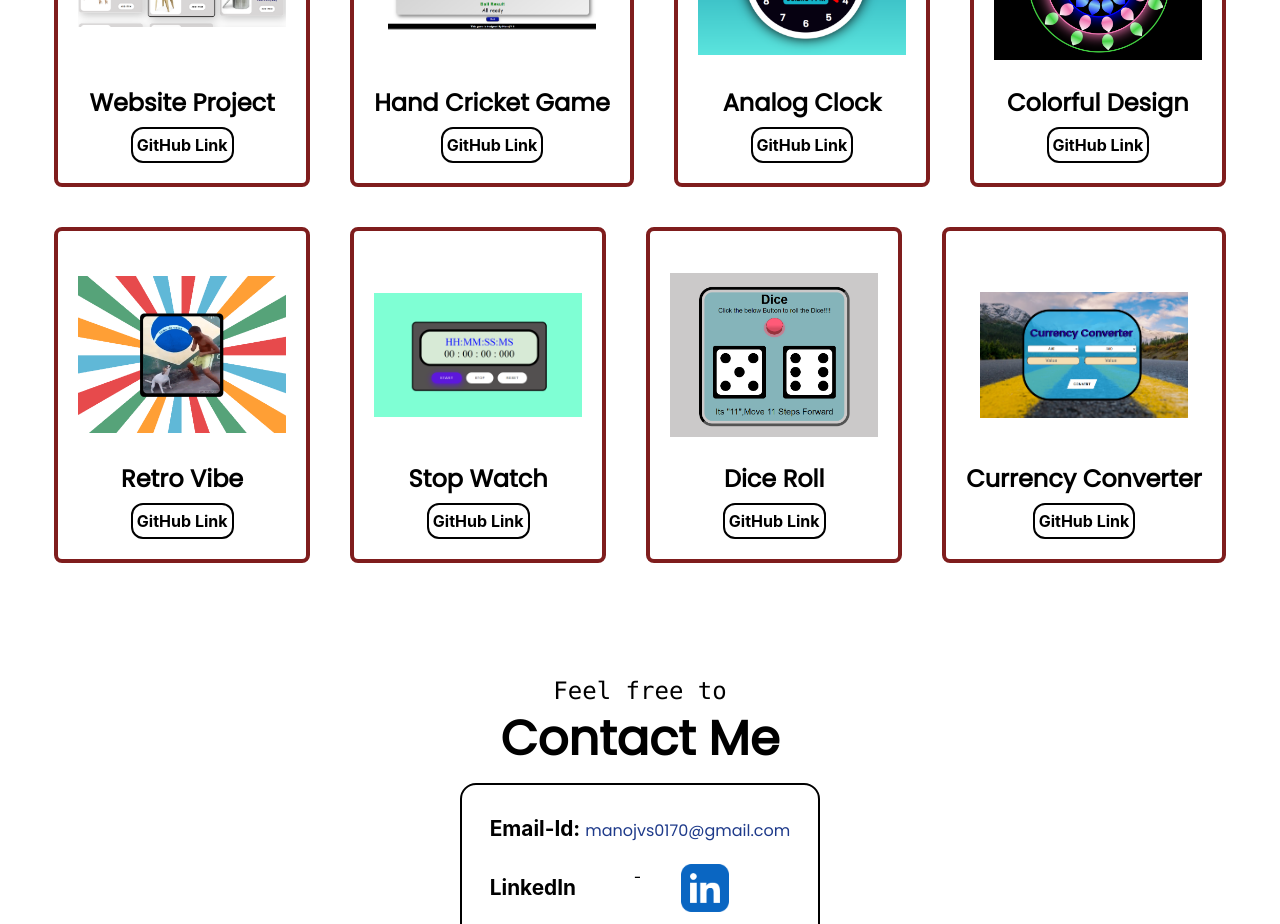
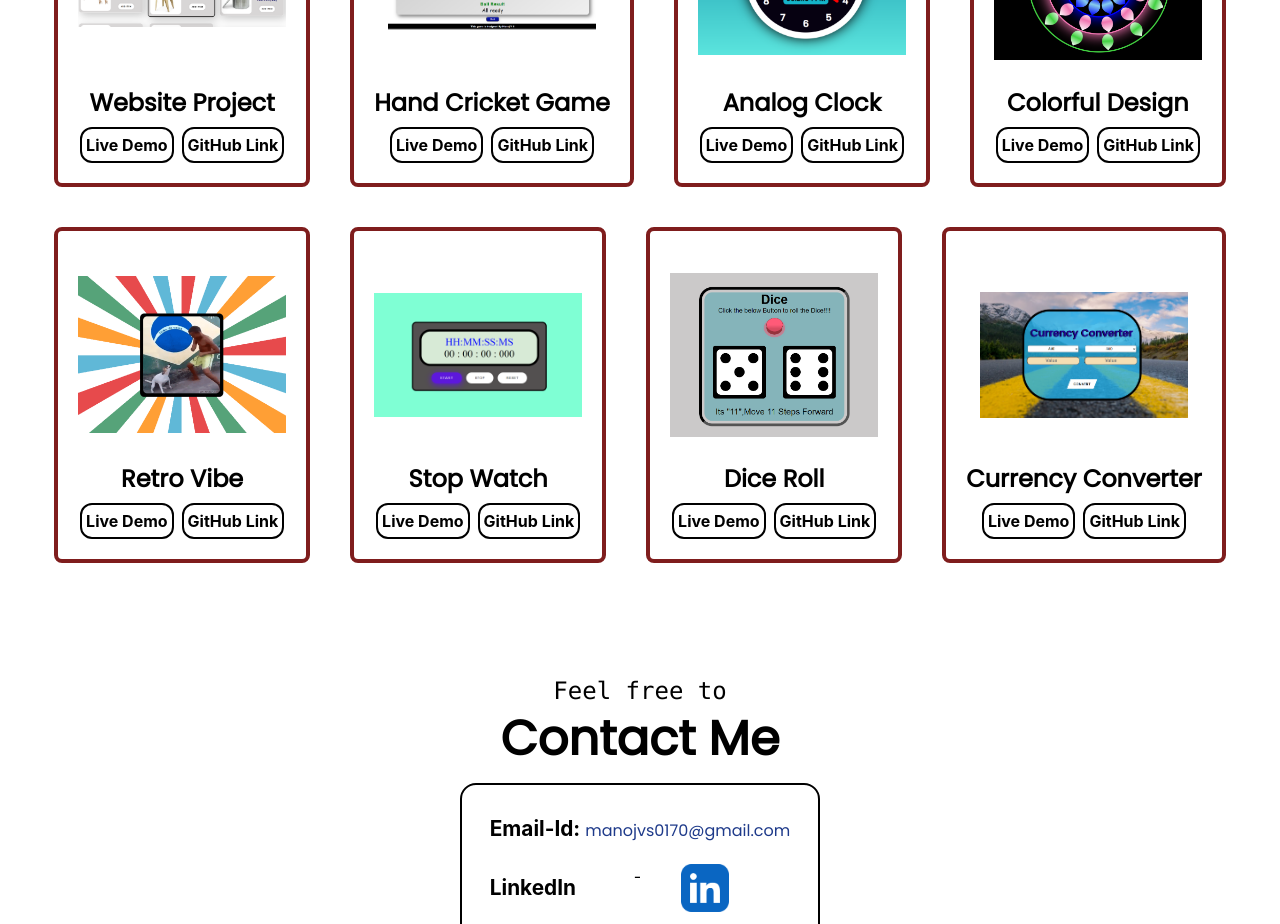
Before and after one commit to manojvs17/portfolio, a React (Create React App) app: page / in a window 1280 px wide. Shown: the part 2180-3104 px from the top of the page. Built offline with nearby package versions, Linux system fonts and the light colour scheme.

Commit message:
added live links

```diff
--- a/src/components/Projects/CardList.js
+++ b/src/components/Projects/CardList.js
@@ -15,49 +15,49 @@ const CardList = () => {
         {
           title: 'Website Project',
           imageSrc: website,
-          live:'',
+          live:'https://mnj-table-website.netlify.app/',
           github:'https://github.com/manojvs17/website-project.git'
         },
         {
             title: 'Hand Cricket Game',
             imageSrc: handcricket,
-            live:'',
+            live:'https://mnj-hand-cricket.netlify.app/',
             github:'https://github.com/manojvs17/hand-cricket.git'
           },
           {
             title: 'Analog Clock',
             imageSrc: analog,
-            live:'',
+            live:'https://mnj-analog-clock.netlify.app/',
             github:'https://github.com/manojvs17/analog-clock.git'
           },
           {
             title: 'Colorful Design',
             imageSrc: design,
-            live:'',
+            live:'https://mnj-design-1.netlify.app/',
             github:'https://github.com/manojvs17/circle-design.git'
           },
           {
             title: 'Retro Vibe',
             imageSrc: retro,
-            live:'',
+            live:'https://mnj-retro-vibe.netlify.app/',
             github:'https://github.com/manojvs17/retro-vibe.git'
           },
           {
             title: 'Stop Watch',
             imageSrc: stopwatch,
-            live:'',
+            live:'https://mnj-stop-watch.netlify.app/',
             github:'https://github.com/manojvs17/Stop-Watch.git'
           },
           {
             title: 'Dice Roll',
             imageSrc: dice,
-            live:'',
+            live:'https://mnj-dice-roll.netlify.app/',
             github:'https://github.com/manojvs17/dice-roll.git'
           },
           {
             title: 'Currency Converter',
             imageSrc: currencyconvert,
-            live:'',
+            live:'https://mnj-currency-converter.netlify.app/',
             github:'https://github.com/manojvs17/Currency-Converter.git'
           }
       ]);
@@ -70,7 +70,7 @@ const CardList = () => {
             <img src={info.imageSrc} alt="ProjectImage" className='h-52 w-52 self-center object-contain'/>
             <h1 className='text-2xl font-poppins text-center mt-1 font-bold'>{info.title}</h1>
             <div className='mt-2 flex gap-2 justify-center'>
-              <a href={info.live} target='_blank' rel="noopener noreferrer" className='border-2 border-black p-1 rounded-xl font-bold hover:bg-black hover:text-white cursor-not-allowed hidden' title='Currently Under Maintanence'>
+              <a href={info.live} target='_blank' rel="noopener noreferrer" className='border-2 border-black p-1 rounded-xl font-bold hover:bg-black hover:text-white' title='Currently Under Maintanence'>
                   Live Demo
               </a>
               <a href={info.github} target='_blank' rel="noopener noreferrer" className='border-2 border-black p-1 rounded-xl font-bold hover:bg-black hover:text-white'>
```
